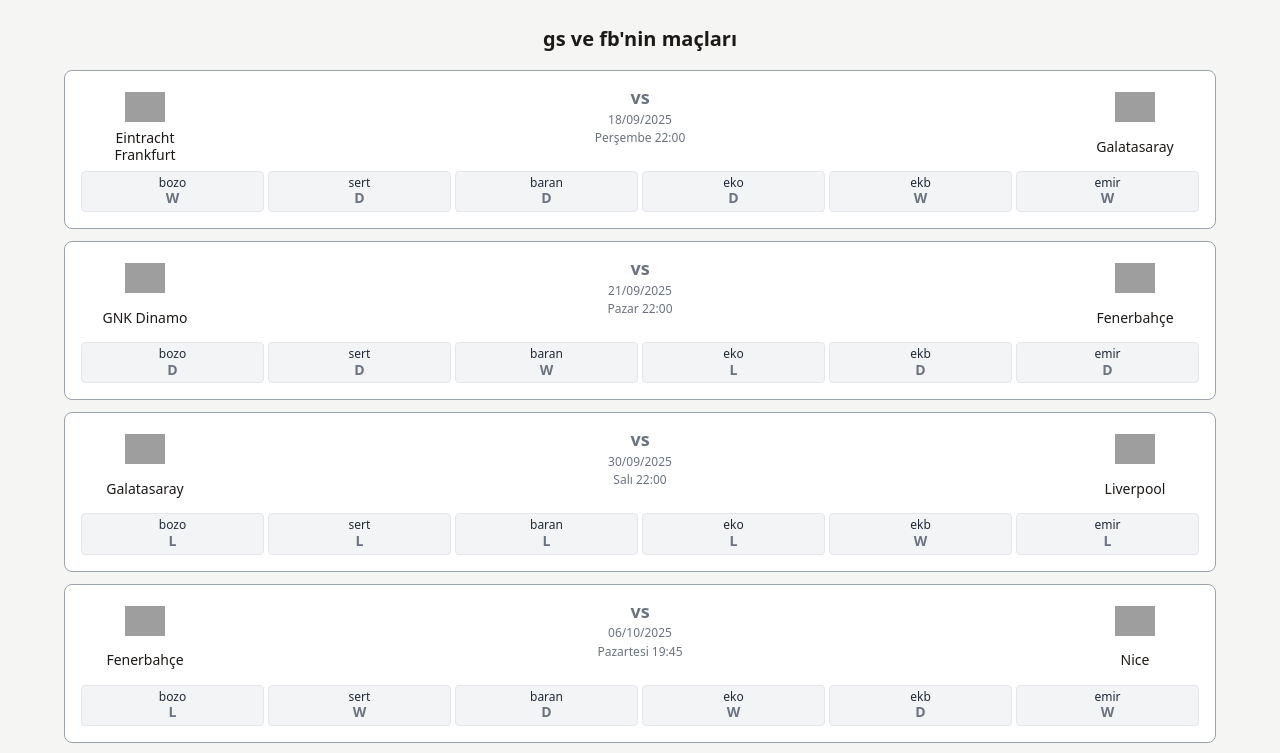
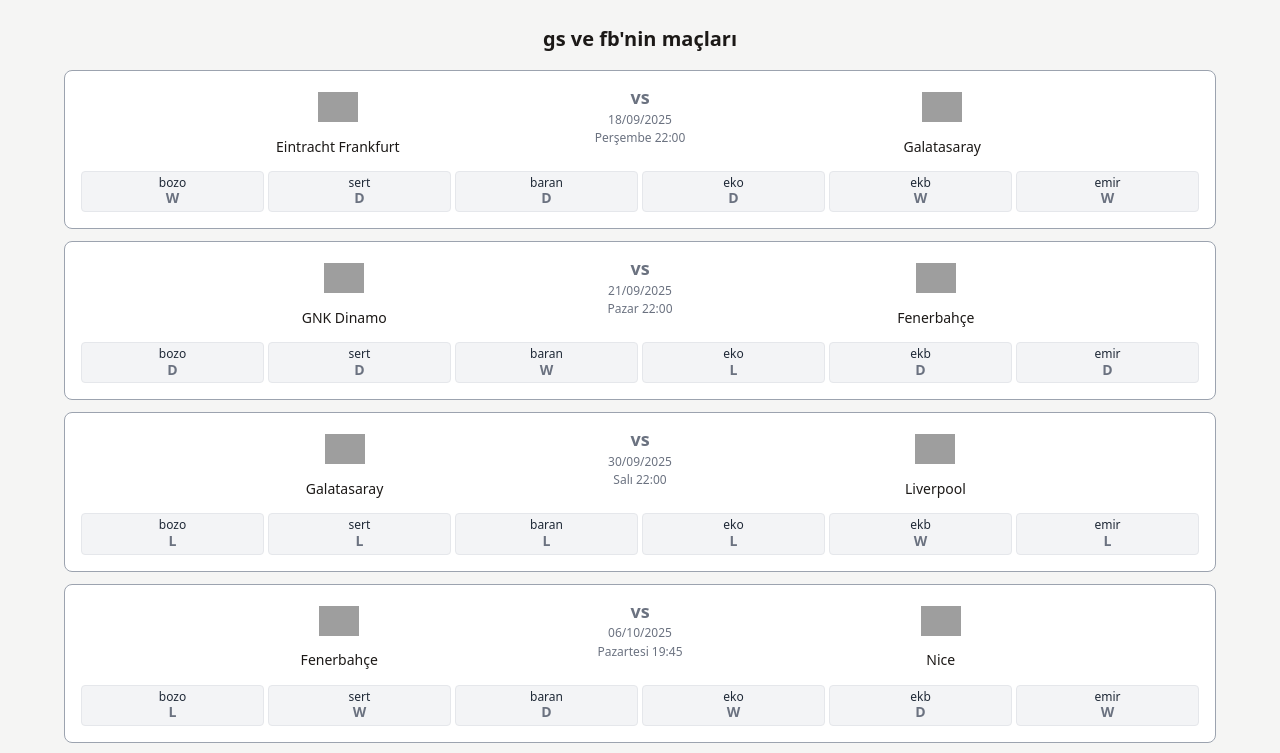
Before and after one commit to ebilgili577/elcl-krunker, a plain HTML site: page index.html in a window 1280 px wide. Shown: the top 753 px of the page. Drawn offline with Linux system fonts and the light colour scheme; grey boxes are pictures that could not be loaded.

Commit message:
center team logos

```diff
--- a/styles.css
+++ b/styles.css
@@ -177,6 +177,8 @@ body {
     align-items: center;
     gap: 0.375rem;
     width: 5rem;
+    flex: 1;
+    justify-content: center;
 }
 
 @media (min-width: 640px) {
@@ -186,13 +188,6 @@ body {
     }
 }
 
-.team-info-left {
-    margin-left: 1rem;
-}
-
-.team-info-right {
-    margin-right: 1rem;
-}
 
 .team-logo-container {
     width: 2rem;
```
